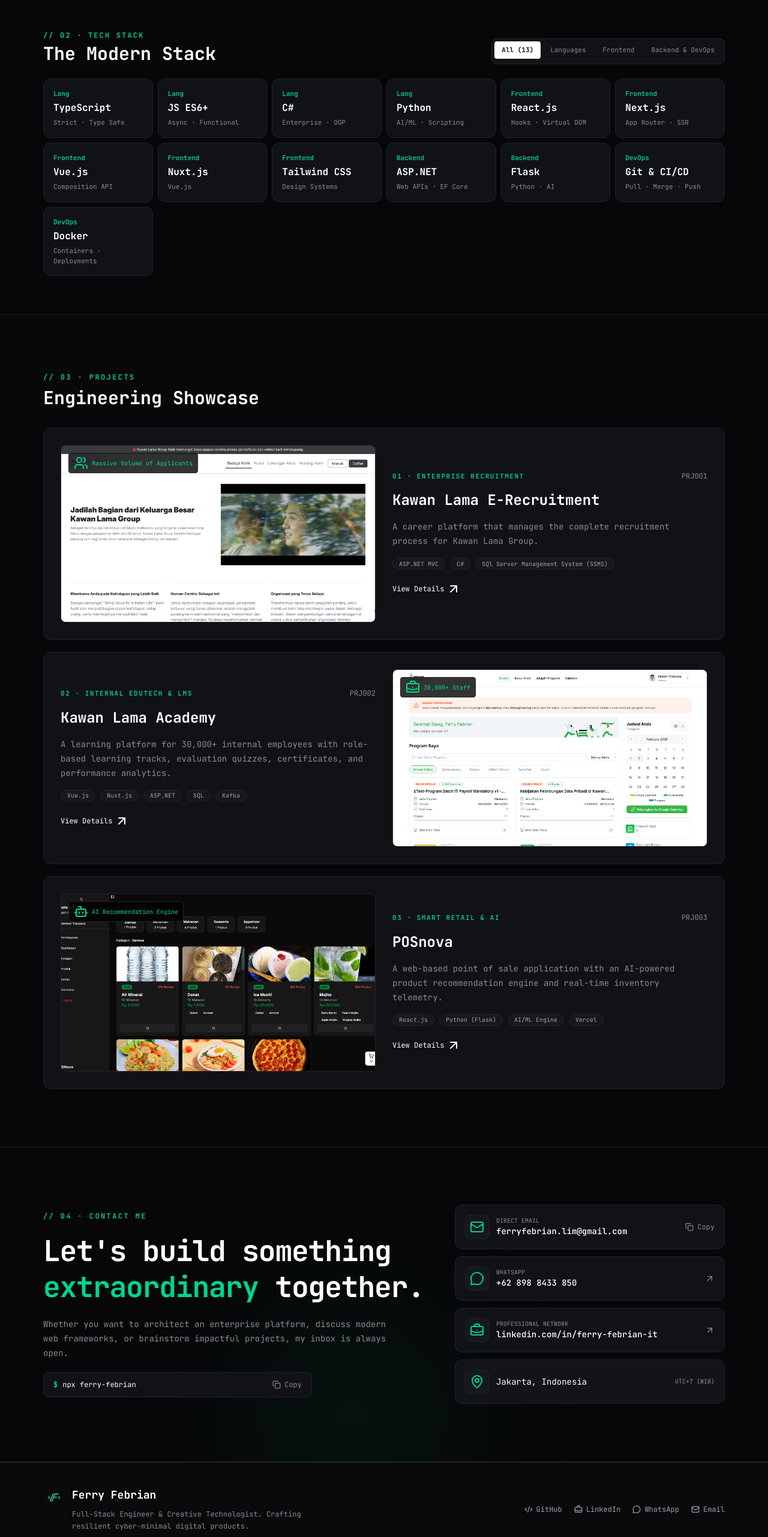
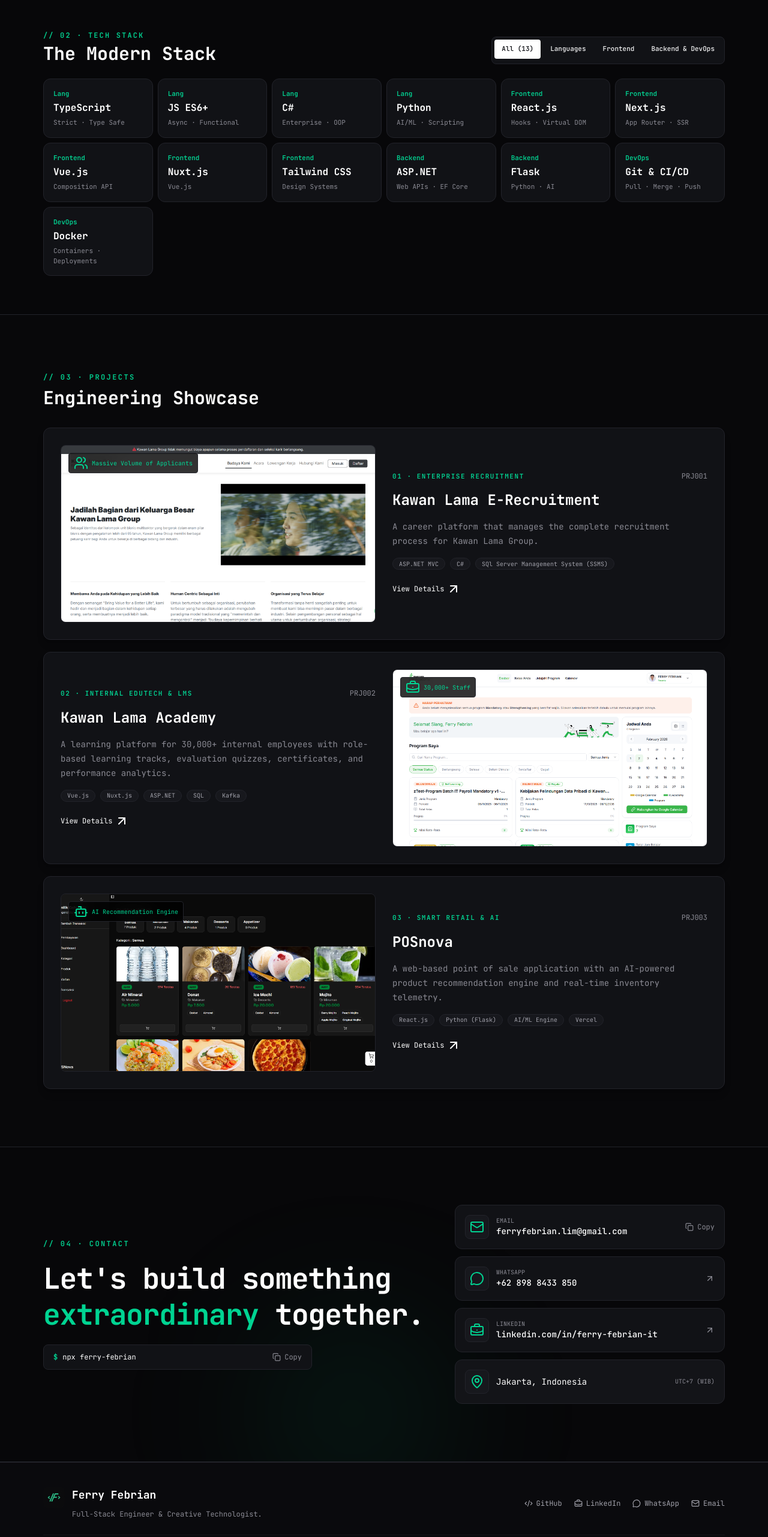
Before and after one commit to FerryFL/portfolio-v2, a Next.js app: page / in a window 1280 px wide. Shown: the part 1248-3811 px from the top of the page at 60% size. Built offline with nearby package versions, Linux system fonts and the light colour scheme.

Commit message:
feat: phrase adjustment

```diff
--- a/src/components/contact-connect-section.tsx
+++ b/src/components/contact-connect-section.tsx
@@ -21,9 +21,8 @@ export function ContactConnectSection() {
       <div className="pointer-events-none absolute -bottom-20 left-1/3 size-80 rounded-full bg-emerald-500/10 blur-[120px]" />
       <div className="relative z-10 mx-auto grid max-w-300 gap-10 px-5 lg:grid-cols-12 lg:items-center lg:px-8">
         <div className="min-w-0 space-y-5 lg:col-span-7">
-          <p className="font-mono text-xs font-semibold uppercase tracking-[0.2em] text-emerald-400">{"// 04 · Contact Me"}</p>
+          <p className="font-mono text-xs font-semibold uppercase tracking-[0.2em] text-emerald-400">{"// 04 · Contact"}</p>
           <h2 className="font-mono text-4xl font-bold leading-tight tracking-tight text-white sm:text-5xl">Let&apos;s build something <span className="text-emerald-400">extraordinary</span> together.</h2>
-          <p className="max-w-xl font-mono text-sm leading-6 text-[#8a8a93]">Whether you want to architect an enterprise platform, discuss modern web frameworks, or brainstorm impactful projects, my inbox is always open.</p>
           <div className="group flex w-full max-w-md items-center justify-between gap-3 rounded-lg border border-white/10 bg-[#111216] px-4 py-3 font-mono text-xs text-white transition-colors hover:border-emerald-500/50 active:border-emerald-500/50 focus-within:border-emerald-500/50">
             <code className="min-w-0 select-text truncate"><span className="mr-2 font-bold text-emerald-400">$</span>{command}</code>
             <button type="button" onClick={() => handleCopy(command)} className="inline-flex shrink-0 cursor-pointer items-center gap-1.5 text-[#8a8a93] transition-colors hover:text-emerald-400 active:text-emerald-400 focus-visible:text-emerald-400" aria-label={copied === command ? "Copied command" : "Copy command"}>
@@ -33,9 +32,9 @@ export function ContactConnectSection() {
           </div>
         </div>
         <div className="min-w-0 space-y-3 lg:col-span-5">
-          <ContactCard icon={<Mail />} label="Direct Email" value={email} href={`mailto:${email}`} action="copy" copied={copied === email} onAction={() => handleCopy(email)} />
+          <ContactCard icon={<Mail />} label="Email" value={email} href={`mailto:${email}`} action="copy" copied={copied === email} onAction={() => handleCopy(email)} />
           <ContactCard icon={<MessageCircle />} label="WhatsApp" value="+62 898 8433 850" href="https://wa.me/628988433850" action="external" />
-          <ContactCard icon={<BriefcaseBusiness />} label="Professional Network" value="linkedin.com/in/ferry-febrian-it" href="https://www.linkedin.com/in/ferry-febrian-it/" action="external" />
+          <ContactCard icon={<BriefcaseBusiness />} label="Linkedin" value="linkedin.com/in/ferry-febrian-it" href="https://www.linkedin.com/in/ferry-febrian-it/" action="external" />
           <div className="flex items-center justify-between rounded-xl border border-white/10 bg-[#131418] p-4"><div className="flex min-w-0 items-center gap-3"><IconBox><MapPin /></IconBox><span className="truncate font-mono text-sm text-white">Jakarta, Indonesia</span></div><span className="ml-3 shrink-0 font-mono text-[10px] text-[#8a8a93]">UTC+7 (WIB)</span></div>
         </div>
       </div>
--- a/src/components/share-case-study-button.tsx
+++ b/src/components/share-case-study-button.tsx
@@ -12,5 +12,5 @@ export function ShareCaseStudyButton() {
     window.setTimeout(() => setCopied(false), 1800)
   }
 
-  return <button type="button" onClick={handleShare} className="relative inline-flex cursor-pointer items-center gap-2 rounded-lg bg-[#111216] px-4 py-2.5 font-mono text-xs text-white transition-colors hover:bg-[#17181d] active:bg-[#17181d] focus-visible:bg-[#17181d]" aria-label="Share link">{copied ? <CheckCheck className="size-4 text-emerald-400" /> : <Share2 className="size-4" />}{copied ? "Copied" : "Share Link"}</button>
+  return <button type="button" onClick={handleShare} className="relative inline-flex cursor-pointer items-center gap-2 rounded-lg bg-[#111216] px-4 py-2.5 font-mono text-xs text-white transition-colors hover:bg-[#17181d] active:bg-[#17181d] focus-visible:bg-[#17181d]" aria-label="Copy link">{copied ? <CheckCheck className="size-4 text-emerald-400" /> : <Share2 className="size-4" />}{copied ? "Copied" : "Copy Link"}</button>
 }
--- a/src/components/site-footer.tsx
+++ b/src/components/site-footer.tsx
@@ -14,11 +14,28 @@ export function SiteFooter() {
     <footer className="border-t border-white/10 bg-[#0a0a0d]">
       <div className="mx-auto flex max-w-300 flex-col gap-6 px-5 py-10 lg:px-8">
         <div className="flex flex-col items-center justify-between gap-5 md:flex-row">
-          <div className="flex items-start gap-3"><Image src="/Logo%20F%20Code.jpg" alt="Ferry Febrian logo" width={36} height={36} className="size-9 shrink-0 rounded-lg object-cover" /><div><p className="font-mono text-lg font-bold text-white">Ferry Febrian</p><p className="mt-2 max-w-md font-mono text-xs leading-5 text-[#8a8a93]">Full-Stack Engineer &amp; Creative Technologist. Crafting resilient cyber-minimal digital products.</p></div></div>
-          <div className="flex flex-wrap justify-center gap-5 font-mono text-xs text-[#a1a1aa]">{footerLinks.map(({ label, href, icon: Icon }) => <a key={label} href={href} target={href.startsWith("http") ? "_blank" : undefined} rel={href.startsWith("http") ? "noreferrer" : undefined} className="inline-flex items-center gap-1.5 transition-colors hover:text-emerald-400 active:text-emerald-400 focus-visible:text-emerald-400"><Icon className="size-3.5" />{label}</a>)}</div>
+          <div className="flex items-start gap-3">
+            <Image src="/Logo F Code.jpg" alt="Ferry Febrian logo" width={36} height={36} className="size-9 shrink-0 rounded-lg object-cover" />
+            <div>
+              <p className="font-mono text-lg font-bold text-white">Ferry Febrian</p>
+              <p className="mt-2 max-w-md font-mono text-xs leading-5 text-[#8a8a93]">Full-Stack Engineer & Creative Technologist.</p>
+            </div>
+          </div>
+          <div className="flex flex-wrap justify-center gap-5 font-mono text-xs text-[#a1a1aa]">
+            {footerLinks.map(({ label, href, icon: Icon }) => (
+              <a key={label}
+                href={href}
+                target={href.startsWith("http") ? "_blank" : undefined} rel={href.startsWith("http") ? "noreferrer" : undefined}
+                className="inline-flex items-center gap-1.5 transition-colors hover:text-emerald-400 active:text-emerald-400 focus-visible:text-emerald-400">
+                <Icon className="size-3.5" />{label}
+              </a>
+            )
+            )}</div>
         </div>
         <Separator className="bg-white/5" />
-        <div className="flex flex-col items-center justify-center gap-2 font-mono text-[10px] text-[#8a8a93] sm:flex-row"><p>© 2026 Ferry Febrian. All rights reserved.</p></div>
+        <div className="flex flex-col items-center justify-center gap-2 font-mono text-[10px] text-[#8a8a93] sm:flex-row">
+          <p>© 2026 Ferry Febrian. All rights reserved.</p>
+        </div>
       </div>
     </footer>
   )
--- a/src/components/site-header.tsx
+++ b/src/components/site-header.tsx
@@ -38,14 +38,19 @@ export function SiteHeader() {
             <SheetContent side="right">
               <SheetHeader>
                 <SheetTitle>Navigation menu</SheetTitle>
-                <SheetDescription>Jump to a section or get in touch.</SheetDescription>
+                <SheetDescription></SheetDescription>
               </SheetHeader>
               <nav aria-label="Mobile navigation" className="flex flex-col">
                 {navigationItems.map((item) => (
-                  <SheetClose key={item.href} nativeButton={false} render={<Link href={item.href} />} className="rounded-lg px-4 py-3 font-mono text-sm text-[#a1a1aa] transition-colors hover:text-emerald-400 active:text-emerald-400 focus-visible:text-emerald-400 text-center">{item.label}</SheetClose>
+                  <SheetClose key={item.href} nativeButton={false} render={<Link href={item.href} />} className="rounded-lg px-4 py-3 font-mono text-sm text-[#a1a1aa] transition-colors hover:text-emerald-400 active:text-emerald-400 focus-visible:text-emerald-400 ps-0">{item.label}
+                  </SheetClose>
                 ))}
-                <SheetClose nativeButton={false} render={<TrackedResumeLink />} className="mt-2 inline-flex items-center gap-2 rounded-lg border border-white/10 bg-[#17181d] px-4 py-3 font-mono text-sm text-white transition-colors hover:border-emerald-400 hover:bg-emerald-400 hover:text-black active:border-emerald-400 active:bg-emerald-400 active:text-black focus-visible:border-emerald-400 focus-visible:bg-emerald-400 focus-visible:text-black"><FileText data-icon="inline-start" />Resume</SheetClose>
-                <SheetClose nativeButton={false} render={<Link href="/#contact" />} className="mt-2 inline-flex items-center justify-center gap-2 rounded-lg bg-white px-4 py-3 font-mono text-sm font-semibold text-black transition-colors hover:bg-emerald-400 active:bg-emerald-400 focus-visible:bg-emerald-400">Get in Touch<Send data-icon="inline-end" /></SheetClose>
+                <SheetClose nativeButton={false} render={<TrackedResumeLink />} className="mt-2 inline-flex items-center gap-2 rounded-lg border border-white/10 bg-[#17181d] px-4 py-3 font-mono text-sm text-white transition-colors hover:border-emerald-400 hover:bg-emerald-400 hover:text-black active:border-emerald-400 active:bg-emerald-400 active:text-black focus-visible:border-emerald-400 focus-visible:bg-emerald-400 focus-visible:text-black">
+                  <FileText data-icon="inline-start" />Resume
+                </SheetClose>
+                <SheetClose nativeButton={false} render={<Link href="/#contact" />} className="mt-2 inline-flex items-center justify-center gap-2 rounded-lg bg-white px-4 py-3 font-mono text-sm font-semibold text-black transition-colors hover:bg-emerald-400 active:bg-emerald-400 focus-visible:bg-emerald-400">
+                  Get in Touch<Send data-icon="inline-end" />
+                </SheetClose>
               </nav>
             </SheetContent>
           </Sheet>
--- a/src/components/tech-stack-playground.tsx
+++ b/src/components/tech-stack-playground.tsx
@@ -1,6 +1,7 @@
 "use client"
 
 import { useState } from "react"
+import { Button } from "./ui/button";
 
 type StackCategory = "all" | "lang" | "frontend" | "backend"
 
@@ -48,14 +49,15 @@ export function TechStackPlayground() {
 
           <div className="flex max-w-full gap-1 overflow-x-auto rounded-lg border border-white/10 bg-[#111216] p-1 pb-2">
             {filters.map((filter) => (
-              <button
+              <Button
+                variant="ghost"
                 key={filter.id}
                 type="button"
                 onClick={() => setActiveFilter(filter.id)}
-                className={`shrink-0 rounded px-3 py-1.5 font-mono text-[11px] transition-colors ${activeFilter === filter.id ? "bg-white font-semibold text-black" : "text-[#8a8a93] hover:text-white active:bg-[#17181d] active:text-white focus-visible:bg-[#17181d] focus-visible:text-white"}`}
+                className={`shrink-0 border-0 rounded px-3 py-1.5 font-mono text-[11px] transition-colors ${activeFilter === filter.id ? "bg-white font-semibold text-[#17181d] hover:text-[#17181d] hover:bg-white" : ""}`}
               >
                 {filter.label}
-              </button>
+              </Button>
             ))}
           </div>
         </div>
```
